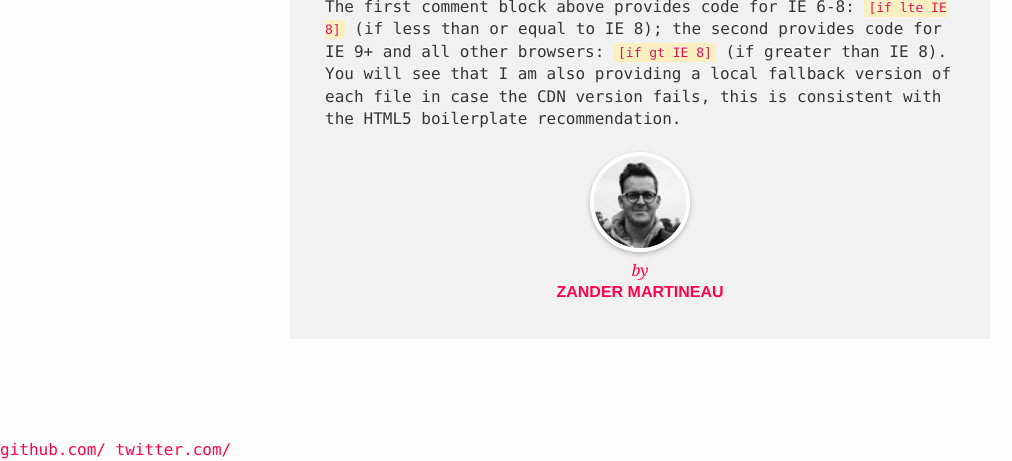
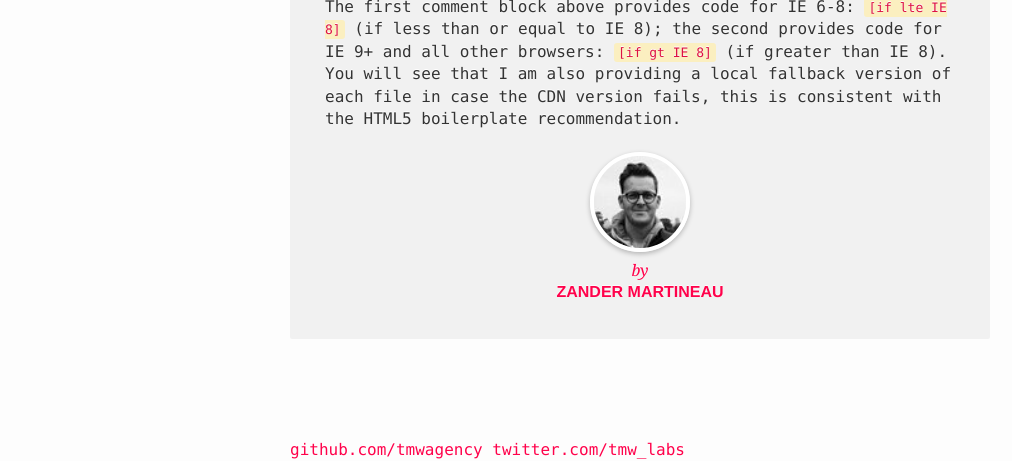
Before and after one commit to tmwagency/labs-blog, a Jekyll site: the page built from index.html, in a window 1280 px wide and 900 px high, scrolled down 1971 px, cut to the strip 439-900 px from the top of the window. Shown: the whole strip, without its empty margins (0-1012 px from the left). Built offline with Jekyll 4.4.1, drawn with Linux system fonts in a browser that asks for light colours; Markdown is read by kramdown in place of the engine named in the settings; a script that is not in the unit is left out; the list of posts is cut into pages by our own code.

Commit message:
style footer and pagination

```diff
--- a/_includes/footer.html
+++ b/_includes/footer.html
@@ -1,4 +1,6 @@
-<footer id="footer" role="contentinfo">
-	<a href="http://github.com/{{ site.socialusername }}/">github.com/{{ site.socialusername }}</a>
-	<a href="http://twitter.com/{{ site.socialusername }}/">twitter.com/{{ site.socialusername }}</a>
+<footer class="footer" role="contentinfo">
+	<div class="container">
+		<a href="http://github.com/{{ site.labs.github }}/">github.com/{{ site.labs.github }}</a>
+		<a href="http://twitter.com/{{ site.labs.twitter }}/">twitter.com/{{ site.labs.twitter }}</a>
+	</div>
 </footer>
--- a/scss/_dependencies.scss
+++ b/scss/_dependencies.scss
@@ -51,6 +51,8 @@
 @import "partials/masthead";
 @import "partials/entries";
 @import "partials/entry";
+@import "partials/footer";
+@import "partials/pagination";
 
 
 /*
```
Also changed, not shown: scss/partials/_footer.scss (added, +9 -0 lines), scss/partials/_pagination.scss (added, +9 -0 lines).
